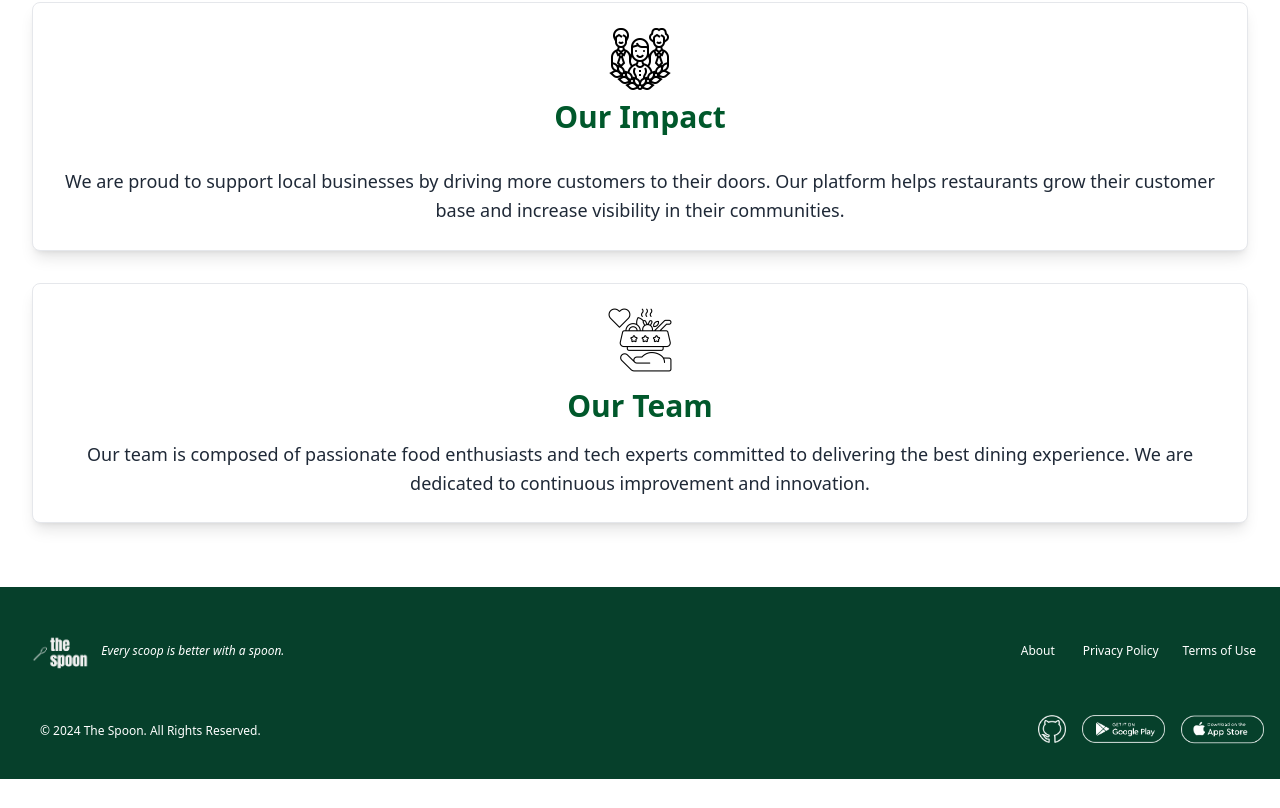
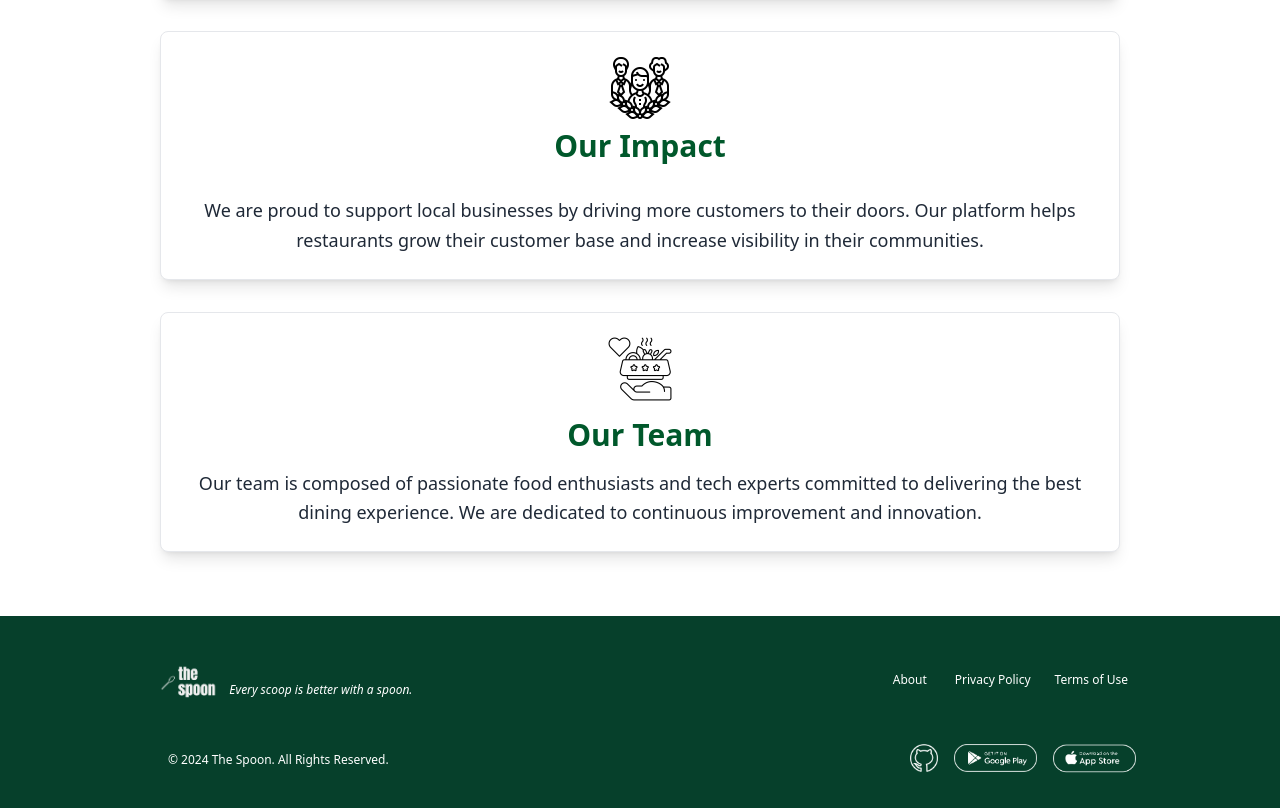
Before and after one commit to ironhack-the-spoon/project2, a React (Vite) app: page /about in a window 1280 px wide. Shown: the part 951-1759 px from the top of the page. Before the commit the page ends 1730 px from the top, so only its background shows below. Built offline with nearby package versions, Linux system fonts and the light colour scheme.

Commit message:
Create a page container component

```diff
--- a/src/components/Footer.jsx
+++ b/src/components/Footer.jsx
@@ -3,17 +3,22 @@ import TheSpoonLight from "../images/the-spoon-light.png";
 import AndroidAppLogo from "../images/Android.png";
 import AppleAppLogo from "../images/Apple.png";
 import GitHubLogo from "../images/githubLogo.png";
+import PageContainer from '../components/PageContainer';
+
 
 function Footer() {
   return (
+
+
     <footer style={{ backgroundColor: "#06402b" }} className="w-full m-0 p-0">
+       <PageContainer>
       <div className="w-full pt-4 md:py-8 pl-6">
         <div className="sm:flex sm:items-center sm:justify-between flex-wrap">
           <div className="flex items-center flex-wrap">
             <a href="/">
               <img src={TheSpoonLight} className="h-16 w-auto mt-0" alt="The Spoon Logo" />
             </a>
-            <p className="text-white text-xs italic mt-5 ml-1 sm:mt-0">Every scoop is better with a spoon.</p>
+            <p className="text-white text-xs italic mt-5 ml-1 sm:mt-0 pt-5">Every scoop is better with a spoon.</p>
           </div>
 
           <ul className="flex flex-wrap items-center mb-1 text-xs font-medium pr-6 text-white sm:mb-0 sm:space-x-6">
@@ -45,6 +50,8 @@ function Footer() {
           </div>
         </div>
       </div>
+
+    </PageContainer>
     </footer>
   );
 }
--- a/src/components/NavBar.jsx
+++ b/src/components/NavBar.jsx
@@ -1,11 +1,15 @@
 import { useState } from "react";
 import SpoonLogo from "../images/the-spoon-light.png";
+import PageContainer from '../components/PageContainer';
+
 
 function Navbar() {
   const [menuOpen, setMenuOpen] = useState(false);
 
   return (
     <nav style={{ backgroundColor: "#06402b" }} className="w-full m-0 p-0">
+          <PageContainer>
+
       <div className="max-w-screen-xl grid grid-cols-3 items-center mx-auto p-4">
         <a href="/" className="col-span-1 flex items-center">
           <img src={SpoonLogo} className="h-24 w-auto" alt="The Spoon Logo" />
@@ -61,6 +65,8 @@ function Navbar() {
           </li>
         </ul>
       </div>
+      </PageContainer>
+
     </nav>
   );
 }
--- /dev/null
+++ b/src/components/PageContainer.jsx
@@ -0,0 +1,9 @@
+function PageContainer({ children }) {
+  return (
+    <div className="max-w-screen-lg mx-auto">
+      {children}
+    </div>
+  );
+}
+
+export default PageContainer;
--- a/src/pages/About.jsx
+++ b/src/pages/About.jsx
@@ -2,9 +2,13 @@ import OurCulinaryQuest from "../components/OurCulinaryQuest";
 import OurFlavorfulPhilosophy from "../components/OurFlavorfulPhilosophy";
 import OurImpact from "../components/OurImpact";
 import OurTeam from "../components/OurTeam";
+import PageContainer from '../components/PageContainer';
+
 
 function About() {
   return (
+    <PageContainer>
+
     <div className="about-page p-8 bg-white text-gray-800">
       <h1 className="text-4xl font-bold mb-6 text-center text-customGreen">
         About The Spoon
@@ -15,6 +19,8 @@ function About() {
       <OurImpact />
       <OurTeam />
     </div>
+    </PageContainer>
+
   );
 }
 
--- a/src/pages/DetailsPage.jsx
+++ b/src/pages/DetailsPage.jsx
@@ -9,6 +9,8 @@ import IconPrice from '../assets/images/IconPrice.png';
 import BackArrow from '../assets/images/BackArrow.png';
 import EditModal from "../components/EditModal";
 import { deleteRestaurant } from "./DeleteRestaurant";
+import PageContainer from '../components/PageContainer';
+
 
 function DetailsPage() {
   const { restaurantID } = useParams();
@@ -62,6 +64,8 @@ function DetailsPage() {
   };
 
   return (
+    <PageContainer>
+
     <div>
       <button type="button" className="flex items-center">
         <Link to="/" className="focus:outline-none flex items-center pl-6 pt-2">
@@ -197,6 +201,8 @@ function DetailsPage() {
         </form>
       </EditModal>
     </div>
+    </PageContainer>
+
   );
 }
 
--- a/src/pages/Homepage.jsx
+++ b/src/pages/Homepage.jsx
@@ -5,6 +5,8 @@ import "../style/HomePage.css";
 import frenchImage from "../images/french-cuisine-homepage.jpg";
 import asianImage from "../images/asian-cuisine-homepage.jpg";
 import vegetarianImage from "../images/vegetarian-cuisine-homepage.jpg";
+import PageContainer from '../components/PageContainer';
+
 
 function Homepage() {
   const [selectedType, setSelectedType] = useState(null);
@@ -14,6 +16,7 @@ function Homepage() {
   };
 
   return (
+    <PageContainer>
     <div className="homepage-container">
       <div className="cuisine-cards">
         <div
@@ -54,6 +57,7 @@ function Homepage() {
       </div>
       {selectedType && <RestaurantsCarousel selectedType={selectedType} />}
     </div>
+    </PageContainer>
   );
 }
 
--- a/src/pages/NotFoundPage.jsx
+++ b/src/pages/NotFoundPage.jsx
@@ -2,9 +2,13 @@ import React from 'react';
 import { Link } from 'react-router-dom';
 import NotFoundImage from "../images/404.svg";
 import BackArrow from '../assets/images/BackArrow.png';
+import PageContainer from '../components/PageContainer';
+
 
 function NotFoundPage() {
   return (
+    <PageContainer>
+
     <div>
       <button type="button" className="flex items-center">
         <Link to="/" className="focus:outline-none flex items-center pl-6 pt-2">
@@ -17,6 +21,8 @@ function NotFoundPage() {
         <img src={NotFoundImage} className="h-88 w-auto m-8" alt="404 Not Found" />
       </div>
     </div>
+        </PageContainer>
+
   );
 }
 
```
Also changed, not shown: src/images/404.svg.
